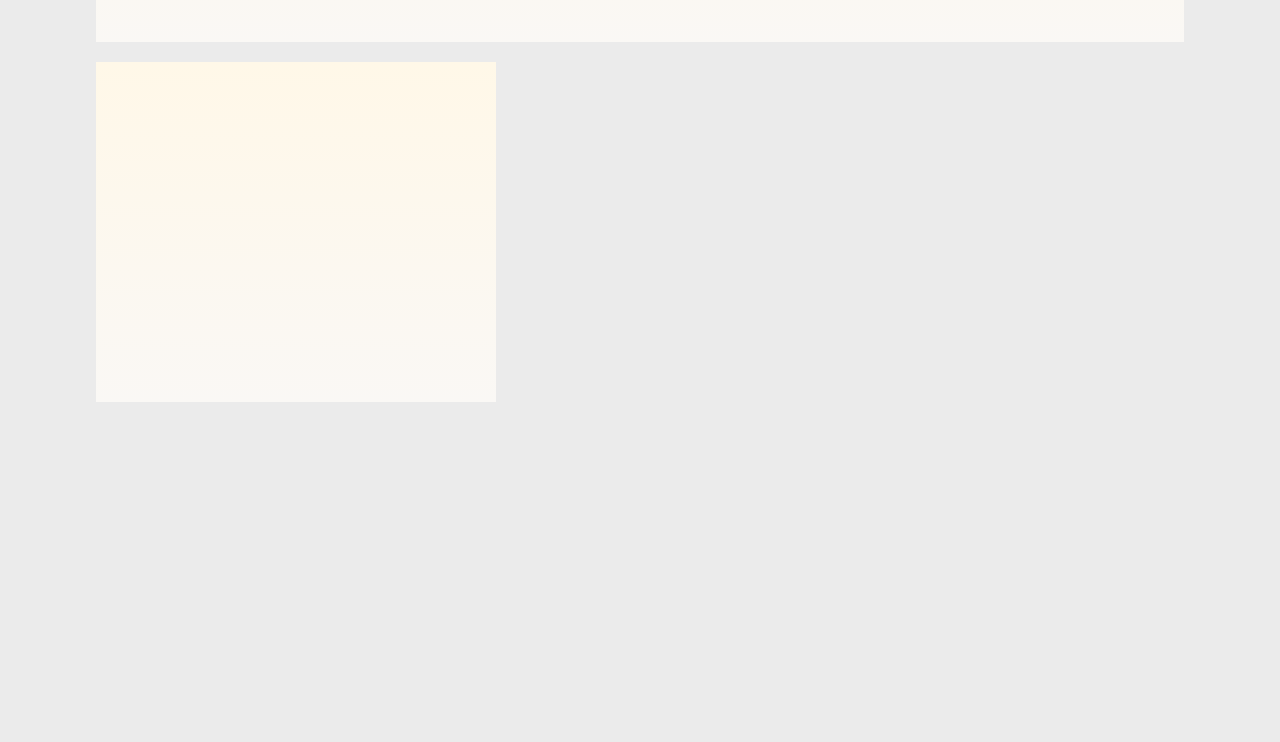
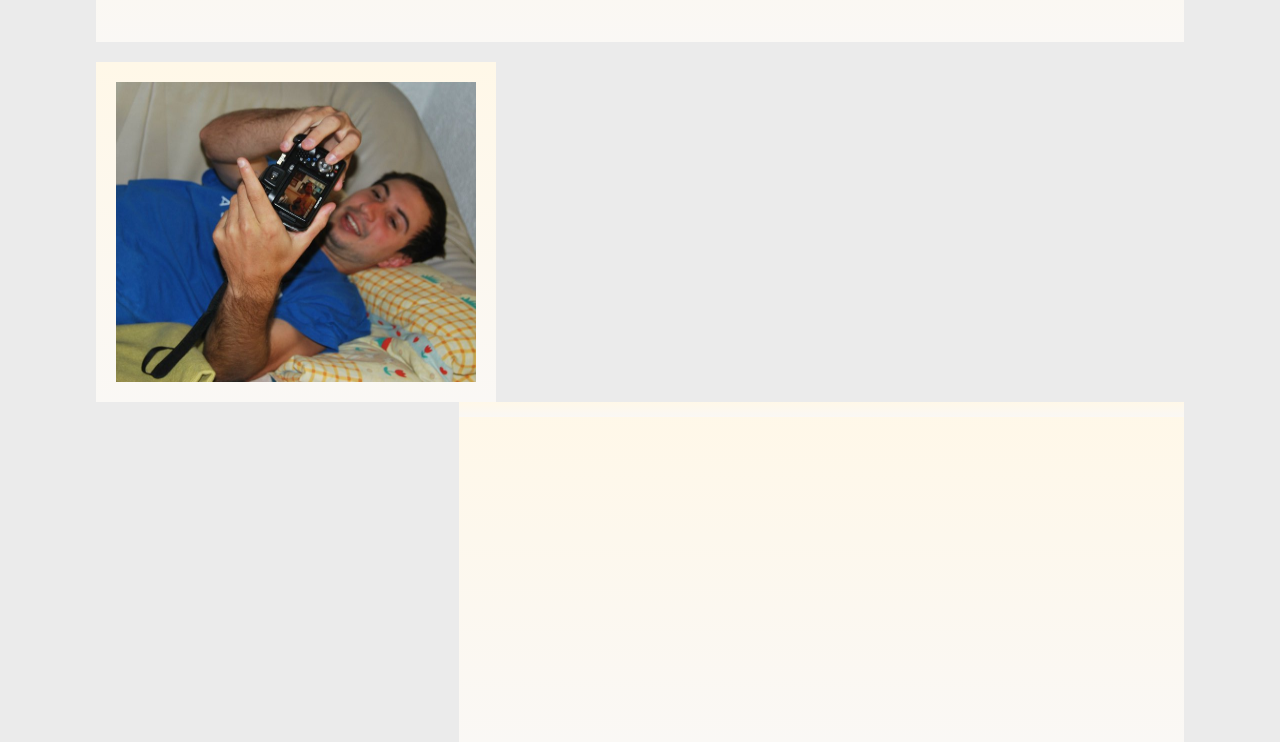
Before and after one commit to natecraft1/wdi_resume, a plain HTML site: page index-new.html in a window 1280 px wide. Shown: the part 358-1100 px from the top of the page. Before the commit the page ends 800 px from the top, so only its background shows below. Drawn offline with Linux system fonts and the light colour scheme.

Commit message:
initial files

```diff
--- a/css/style-new.css
+++ b/css/style-new.css
@@ -92,12 +92,36 @@ div.bxwrap p {
 	font-family: "Raleway";
 	opacity: .5;
 }
+
 .lowerleftcontainer {
 	height: 340px;
 	width: 400px;
 	position: relative;
+	float: left;
 	top: 20px;
-	margin-right: 0;
+	margin: 0;
+	display: inline-block;
 	background: #F7F7F7;
 	background-image: -webkit-gradient(linear, 0% 0%, 0% 100%, from(#FFF8E8), to(#FAF8F5));
 }
+.lowerrightcontainer {
+	height: 340px;
+	background: #F7F7F7;
+	background-image: -webkit-gradient(linear, 0% 0%, 0% 100%, from(#FFF8E8), to(#FAF8F5));
+	position: relative;
+	float: right;
+	width: 725px;
+	margin: 20px 0 20px 20px;
+
+}
+.image {
+	position: relative;
+	height: 300px;
+	width: 360px;
+	background: blue;
+	margin: 20px
+}
+img {
+	height: 300px;
+	width: 360px;
+}
--- a/index-new.html
+++ b/index-new.html
@@ -10,15 +10,17 @@
 	</head>
 	<body>
 		<div id="container">
+
 			<nav class="topNav">
 				<a href="http://www.wordsbond.com" class="logo">
-				<img src='../wdi_p1/WBlogo.PNG'>
+				<img src='WBlogo.PNG'>
 				</a>
 				<a class="background">Background</a>
 				<a class="education">Education</a>
 				<a class="abilities">Abilities</a>
 				<a class="personal">Personal</a>
 			</nav>
+
 			<header>
 				<div class="wrapper">
 					<div class="bxwrap">
@@ -28,8 +30,16 @@
 					</div>
 				</div>
 			</header>
-			<div class="lowerleftcontainer">
-
+			<div class="contentcontainer">
+				<div class="lowerleftcontainer">
+					<div class="image">
+						<img src='pic1.jpg'>
+					</div>
+				</div>
+				<div class="lowerrightcontainer">
+					<header>
+					</header>
+				</div>
 			</div>
 
 
```
Also changed, not shown: lines2.PNG (added), pic1.jpg (added).
